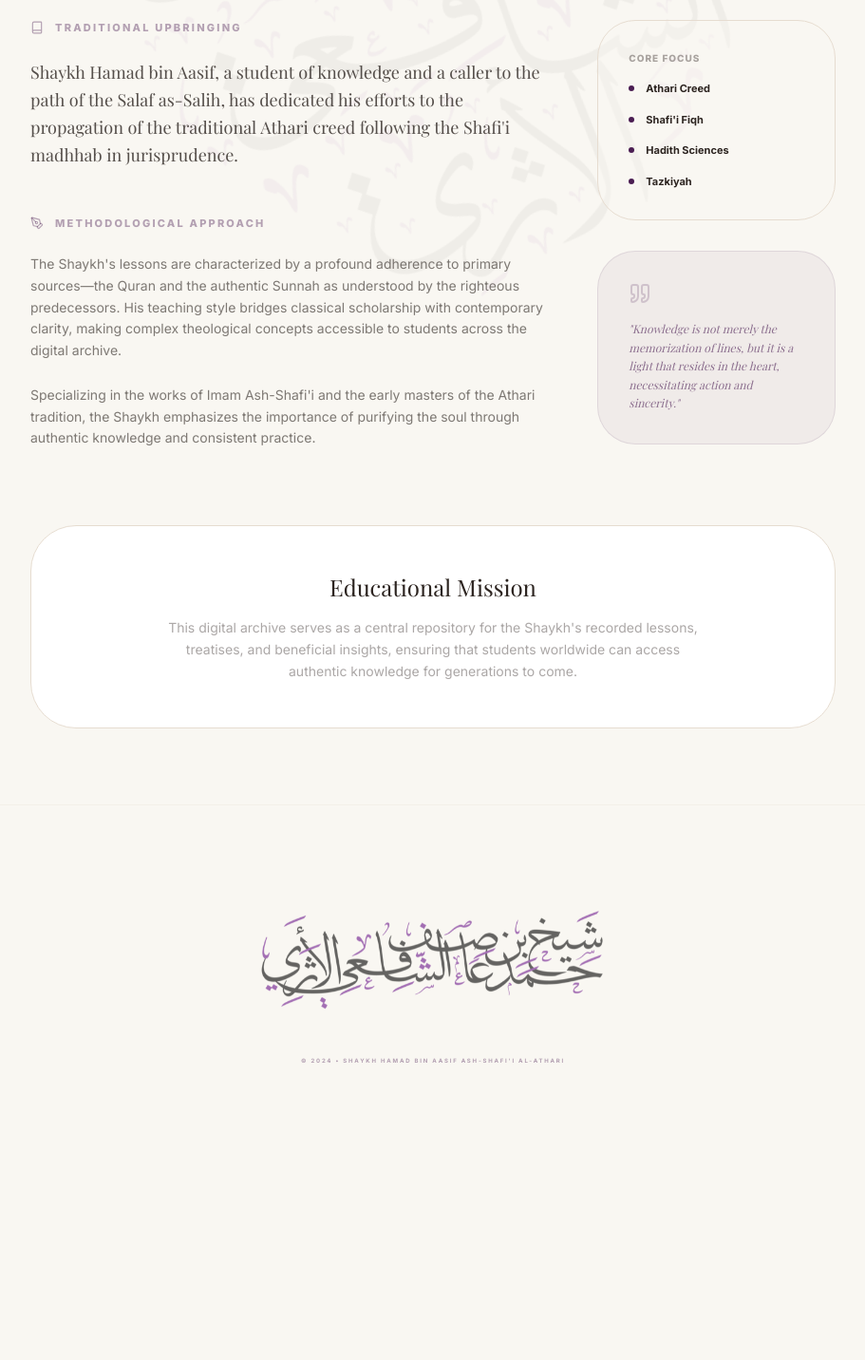
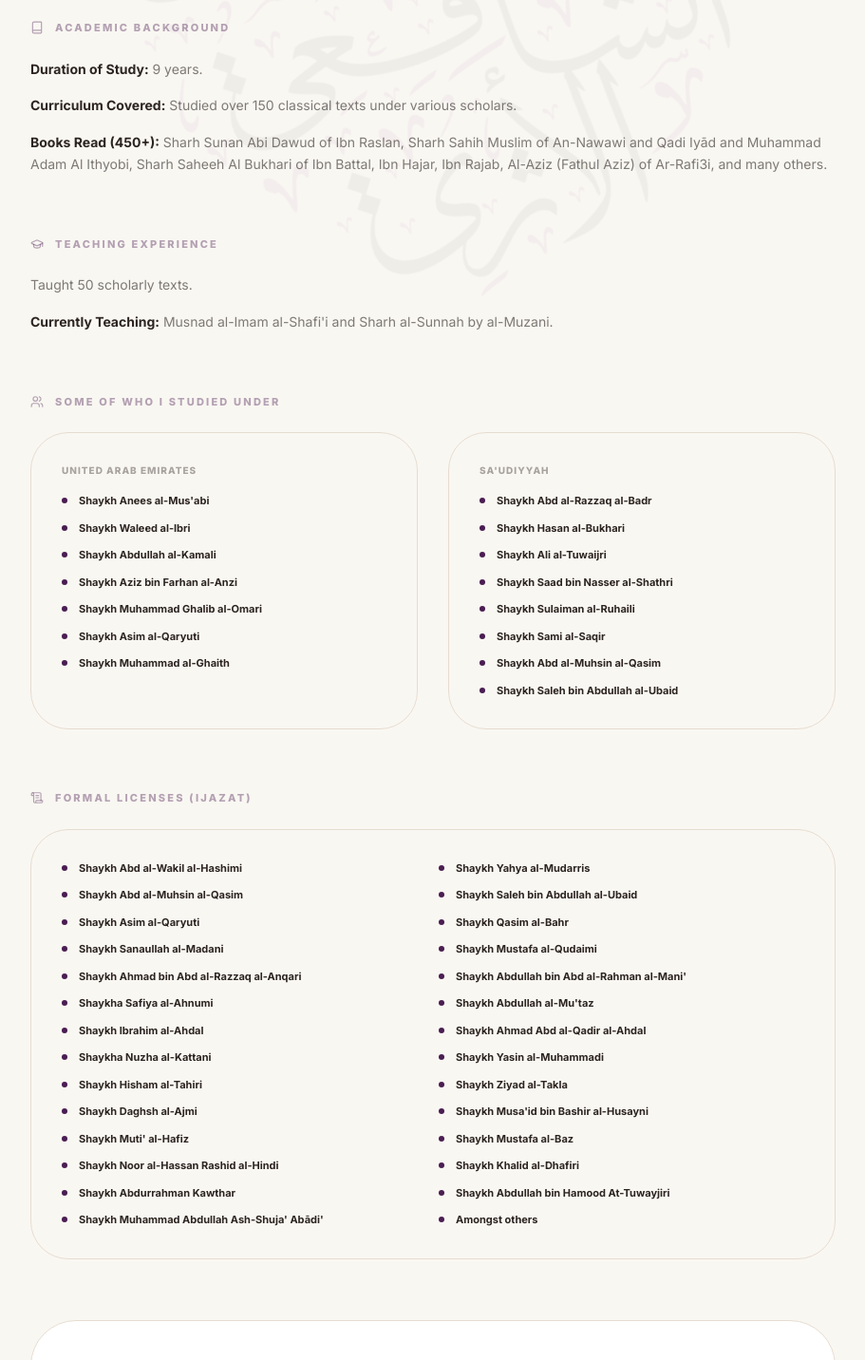
Before and after one commit to Rayaan-Code/SheikhHamad, a React (Vite) app: page /about in a window 1280 px wide. Shown: the part 440-1872 px from the top of the page at 95% size, without its empty margins (184-1095 px from the left). Before the commit the page ends 1657 px from the top, so only its background shows below. Built offline with nearby package versions, Linux system fonts and the light colour scheme; a web font is replaced by a local one.

Commit message:
Update biography page with academic background, teachers, and ijazat

```diff
--- a/src/pages/Biography.tsx
+++ b/src/pages/Biography.tsx
@@ -1,5 +1,5 @@
 import { motion } from 'motion/react';
-import { Book, PenTool, Hash, Quote } from 'lucide-react';
+import { Book, GraduationCap, ScrollText, Users, Award } from 'lucide-react';
 
 export default function Biography() {
   return (
@@ -18,58 +18,154 @@ export default function Biography() {
         <div className="w-24 h-px bg-beige-dark mx-auto mt-12"></div>
       </motion.div>
 
-      <div className="grid grid-cols-1 md:grid-cols-3 gap-12 mb-20">
-        <div className="md:col-span-2 space-y-12">
-          <section>
+      <div className="space-y-16">
+        {/* Academic Background */}
+        <motion.section
+          initial={{ opacity: 0, y: 20 }}
+          whileInView={{ opacity: 1, y: 0 }}
+          viewport={{ once: true }}
+        >
           <h2 className="text-[11px] font-black uppercase tracking-[0.2em] text-purple/40 mb-6 flex items-center gap-3">
-              <Book size={14} /> Traditional Upbringing
+            <Book size={14} /> Academic Background
           </h2>
-            <p className="font-serif text-lg leading-relaxed text-brown-dark/80">
-              Shaykh Hamad bin Aasif, a student of knowledge and a caller to the path of the Salaf as-Salih, has dedicated his efforts to the propagation of the traditional Athari creed following the Shafi'i madhhab in jurisprudence.
-            </p>
-          </section>
-
-          <section>
-            <h2 className="text-[11px] font-black uppercase tracking-[0.2em] text-purple/40 mb-6 flex items-center gap-3">
-              <PenTool size={14} /> Methodological Approach
-            </h2>
-            <div className="space-y-6 text-sm text-brown-dark/60 leading-relaxed font-sans">
+          <div className="space-y-4 text-sm text-brown-dark/60 leading-relaxed font-sans">
             <p>
-                The Shaykh's lessons are characterized by a profound adherence to primary sources—the Quran and the authentic Sunnah as understood by the righteous predecessors. His teaching style bridges classical scholarship with contemporary clarity, making complex theological concepts accessible to students across the digital archive.
+              <span className="font-bold text-brown-dark">Duration of Study:</span> 9 years.
             </p>
             <p>
-                Specializing in the works of Imam Ash-Shafi'i and the early masters of the Athari tradition, the Shaykh emphasizes the importance of purifying the soul through authentic knowledge and consistent practice.
+              <span className="font-bold text-brown-dark">Curriculum Covered:</span> Studied over 150 classical texts under various scholars.
+            </p>
+            <p>
+              <span className="font-bold text-brown-dark">Books Read (450+):</span> Sharh Sunan Abi Dawud of Ibn Raslan, Sharh Sahih Muslim of An-Nawawi and Qadi Iyād and Muhammad Adam Al Ithyobi, Sharh Saheeh Al Bukhari of Ibn Battal, Ibn Hajar, Ibn Rajab, Al-Aziz (Fathul Aziz) of Ar-Rafi3i, and many others.
             </p>
           </div>
-          </section>
+        </motion.section>
+
+        {/* Teaching Experience */}
+        <motion.section
+          initial={{ opacity: 0, y: 20 }}
+          whileInView={{ opacity: 1, y: 0 }}
+          viewport={{ once: true }}
+        >
+          <h2 className="text-[11px] font-black uppercase tracking-[0.2em] text-purple/40 mb-6 flex items-center gap-3">
+            <GraduationCap size={14} /> Teaching Experience
+          </h2>
+          <div className="space-y-4 text-sm text-brown-dark/60 leading-relaxed font-sans">
+            <p>Taught 50 scholarly texts.</p>
+            <p>
+              <span className="font-bold text-brown-dark">Currently Teaching:</span> Musnad al-Imam al-Shafi'i and Sharh al-Sunnah by al-Muzani.
+            </p>
           </div>
+        </motion.section>
 
-        <div className="space-y-8">
+        {/* Teachers */}
+        <motion.section
+          initial={{ opacity: 0, y: 20 }}
+          whileInView={{ opacity: 1, y: 0 }}
+          viewport={{ once: true }}
+        >
+          <h2 className="text-[11px] font-black uppercase tracking-[0.2em] text-purple/40 mb-6 flex items-center gap-3">
+            <Users size={14} /> Some of Who I Studied Under
+          </h2>
+
+          <div className="grid grid-cols-1 md:grid-cols-2 gap-8">
             <div className="bg-beige/40 p-8 rounded-[2.5rem] border border-beige-dark">
-            <h3 className="text-[10px] font-black uppercase tracking-widest text-brown-dark/40 mb-4">Core Focus</h3>
-            <ul className="space-y-4">
-              {['Athari Creed', 'Shafi\'i Fiqh', 'Hadith Sciences', 'Tazkiyah'].map(item => (
-                <li key={item} className="flex items-center gap-3 text-[11px] font-bold text-brown-dark">
-                  <div className="w-1.5 h-1.5 rounded-full bg-purple"></div>
-                  {item}
+              <h3 className="text-[10px] font-black uppercase tracking-widest text-brown-dark/40 mb-4">United Arab Emirates</h3>
+              <ul className="space-y-3">
+                {[
+                  'Shaykh Anees al-Mus\'abi',
+                  'Shaykh Waleed al-Ibri',
+                  'Shaykh Abdullah al-Kamali',
+                  'Shaykh Aziz bin Farhan al-Anzi',
+                  'Shaykh Muhammad Ghalib al-Omari',
+                  'Shaykh Asim al-Qaryuti',
+                  'Shaykh Muhammad al-Ghaith',
+                ].map((name) => (
+                  <li key={name} className="flex items-center gap-3 text-[11px] font-bold text-brown-dark">
+                    <div className="w-1.5 h-1.5 rounded-full bg-purple shrink-0"></div>
+                    {name}
                   </li>
                 ))}
               </ul>
             </div>
 
-          <div className="bg-purple/5 p-8 rounded-[2.5rem] border border-purple/10">
-             <Quote size={24} className="text-purple/20 mb-4" />
-             <p className="text-xs italic text-purple/60 leading-relaxed font-serif">
-               "Knowledge is not merely the memorization of lines, but it is a light that resides in the heart, necessitating action and sincerity."
-             </p>
+            <div className="bg-beige/40 p-8 rounded-[2.5rem] border border-beige-dark">
+              <h3 className="text-[10px] font-black uppercase tracking-widest text-brown-dark/40 mb-4">Sa'udiyyah</h3>
+              <ul className="space-y-3">
+                {[
+                  'Shaykh Abd al-Razzaq al-Badr',
+                  'Shaykh Hasan al-Bukhari',
+                  'Shaykh Ali al-Tuwaijri',
+                  'Shaykh Saad bin Nasser al-Shathri',
+                  'Shaykh Sulaiman al-Ruhaili',
+                  'Shaykh Sami al-Saqir',
+                  'Shaykh Abd al-Muhsin al-Qasim',
+                  'Shaykh Saleh bin Abdullah al-Ubaid',
+                ].map((name) => (
+                  <li key={name} className="flex items-center gap-3 text-[11px] font-bold text-brown-dark">
+                    <div className="w-1.5 h-1.5 rounded-full bg-purple shrink-0"></div>
+                    {name}
+                  </li>
+                ))}
+              </ul>
             </div>
           </div>
+        </motion.section>
+
+        {/* Formal Licenses (Ijazat) */}
+        <motion.section
+          initial={{ opacity: 0, y: 20 }}
+          whileInView={{ opacity: 1, y: 0 }}
+          viewport={{ once: true }}
+        >
+          <h2 className="text-[11px] font-black uppercase tracking-[0.2em] text-purple/40 mb-6 flex items-center gap-3">
+            <ScrollText size={14} /> Formal Licenses (Ijazat)
+          </h2>
+          <div className="bg-beige/40 p-8 rounded-[2.5rem] border border-beige-dark">
+            <ul className="grid grid-cols-1 md:grid-cols-2 gap-3">
+              {[
+                'Shaykh Abd al-Wakil al-Hashimi',
+                'Shaykh Yahya al-Mudarris',
+                'Shaykh Abd al-Muhsin al-Qasim',
+                'Shaykh Saleh bin Abdullah al-Ubaid',
+                'Shaykh Asim al-Qaryuti',
+                'Shaykh Qasim al-Bahr',
+                'Shaykh Sanaullah al-Madani',
+                'Shaykh Mustafa al-Qudaimi',
+                'Shaykh Ahmad bin Abd al-Razzaq al-Anqari',
+                'Shaykh Abdullah bin Abd al-Rahman al-Mani\'',
+                'Shaykha Safiya al-Ahnumi',
+                'Shaykh Abdullah al-Mu\'taz',
+                'Shaykh Ibrahim al-Ahdal',
+                'Shaykh Ahmad Abd al-Qadir al-Ahdal',
+                'Shaykha Nuzha al-Kattani',
+                'Shaykh Yasin al-Muhammadi',
+                'Shaykh Hisham al-Tahiri',
+                'Shaykh Ziyad al-Takla',
+                'Shaykh Daghsh al-Ajmi',
+                'Shaykh Musa\'id bin Bashir al-Husayni',
+                'Shaykh Muti\' al-Hafiz',
+                'Shaykh Mustafa al-Baz',
+                'Shaykh Noor al-Hassan Rashid al-Hindi',
+                'Shaykh Khalid al-Dhafiri',
+                'Shaykh Abdurrahman Kawthar',
+                'Shaykh Abdullah bin Hamood At-Tuwayjiri',
+                'Shaykh Muhammad Abdullah Ash-Shuja\' Abādi\'',
+                'Amongst others',
+              ].map((name) => (
+                <li key={name} className="flex items-center gap-3 text-[11px] font-bold text-brown-dark">
+                  <div className="w-1.5 h-1.5 rounded-full bg-purple shrink-0"></div>
+                  {name}
+                </li>
+              ))}
+            </ul>
+          </div>
+        </motion.section>
       </div>
 
-      <div className="p-12 bg-white rounded-[3rem] border border-beige-dark text-center">
-         <h3 className="text-2xl font-serif text-brown-dark mb-4">Educational Mission</h3>
-         <p className="text-sm text-brown-dark/40 max-w-xl mx-auto leading-relaxed">
-           This digital archive serves as a central repository for the Shaykh's recorded lessons, treatises, and beneficial insights, ensuring that students worldwide can access authentic knowledge for generations to come.
+      <div className="mt-16 p-12 bg-white rounded-[3rem] border border-beige-dark text-center">
+        <p className="text-lg italic text-purple/60 leading-relaxed font-serif">
+          حفظ الله أحياءهم ورحم أمواتهم
         </p>
       </div>
     </div>
```
Lines whose indentation alone changed are shown as unchanged.
